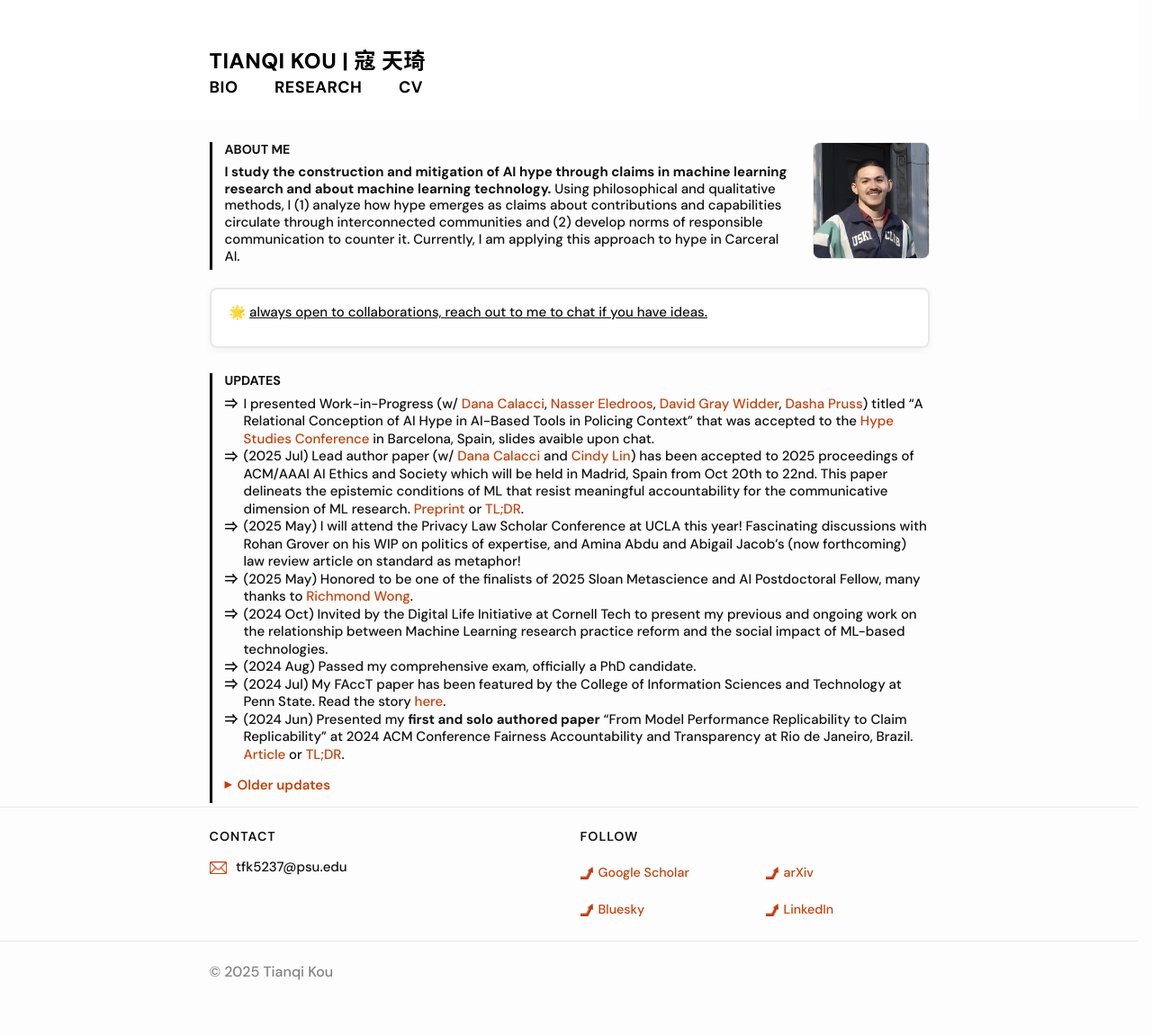
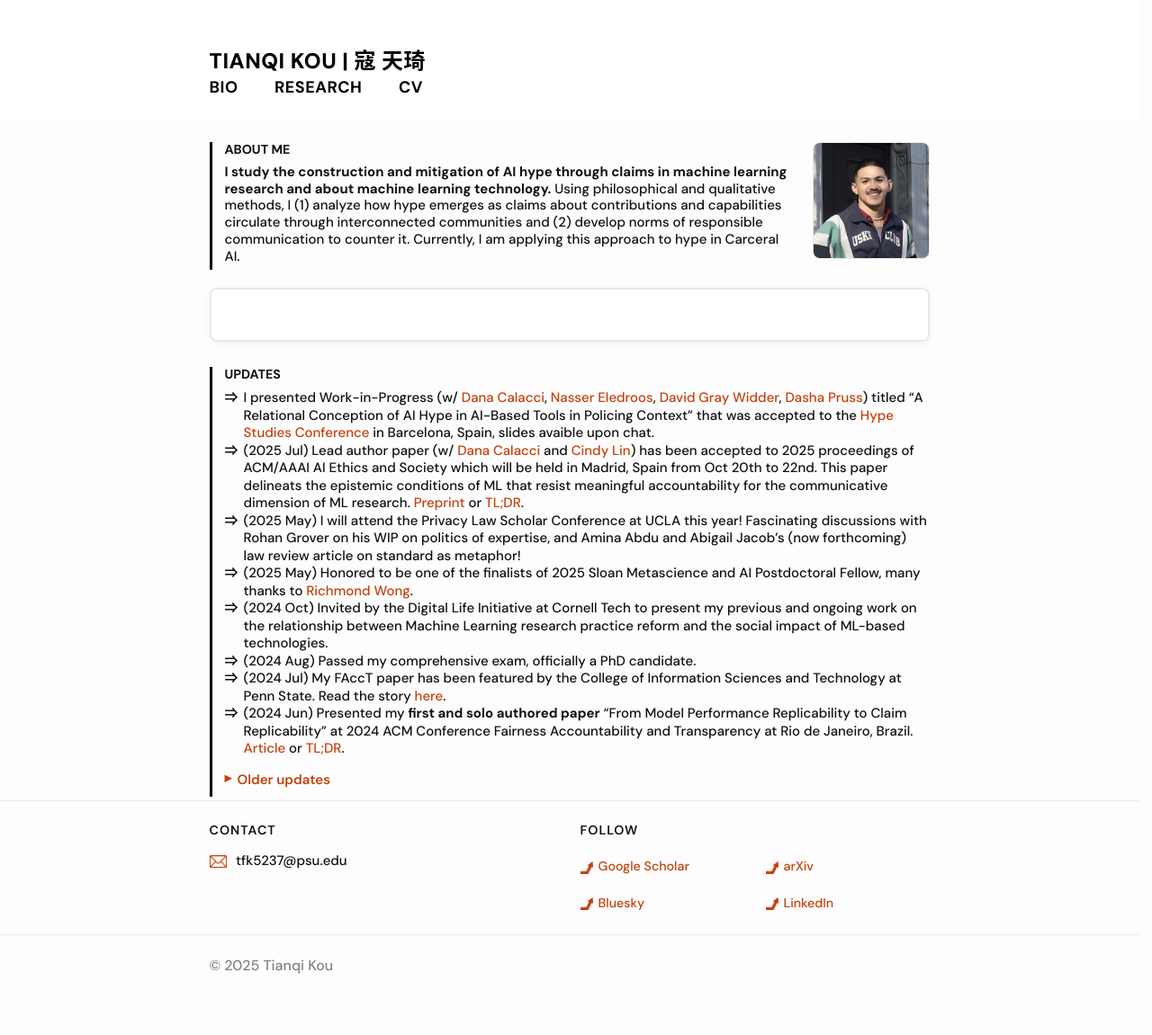
Before and after one commit to koutianqi/koutianqi.github.io, a Jekyll site: the page built from index.markdown, in a window 1280 px wide. Shown: the whole page at 90% size. Built offline with Jekyll 4.4.1, drawn with Linux system fonts in a browser that asks for light colours.

Commit message:
Update index.markdown

```diff
--- a/index.markdown
+++ b/index.markdown
@@ -16,7 +16,7 @@ description: "I study the construction and mitigation of AI hype through claims
   <img class="headshot" src="{{ "/assets/img/headshot_crop.jpg" | relative_url }}" alt="Headshot" />
 </div>
 <div class="job-market-box" markdown="1">
-🌟 <ins>always open to collaborations, reach out to me to chat if you have ideas.
+
 </div>
 
 <!--- and --->
```
